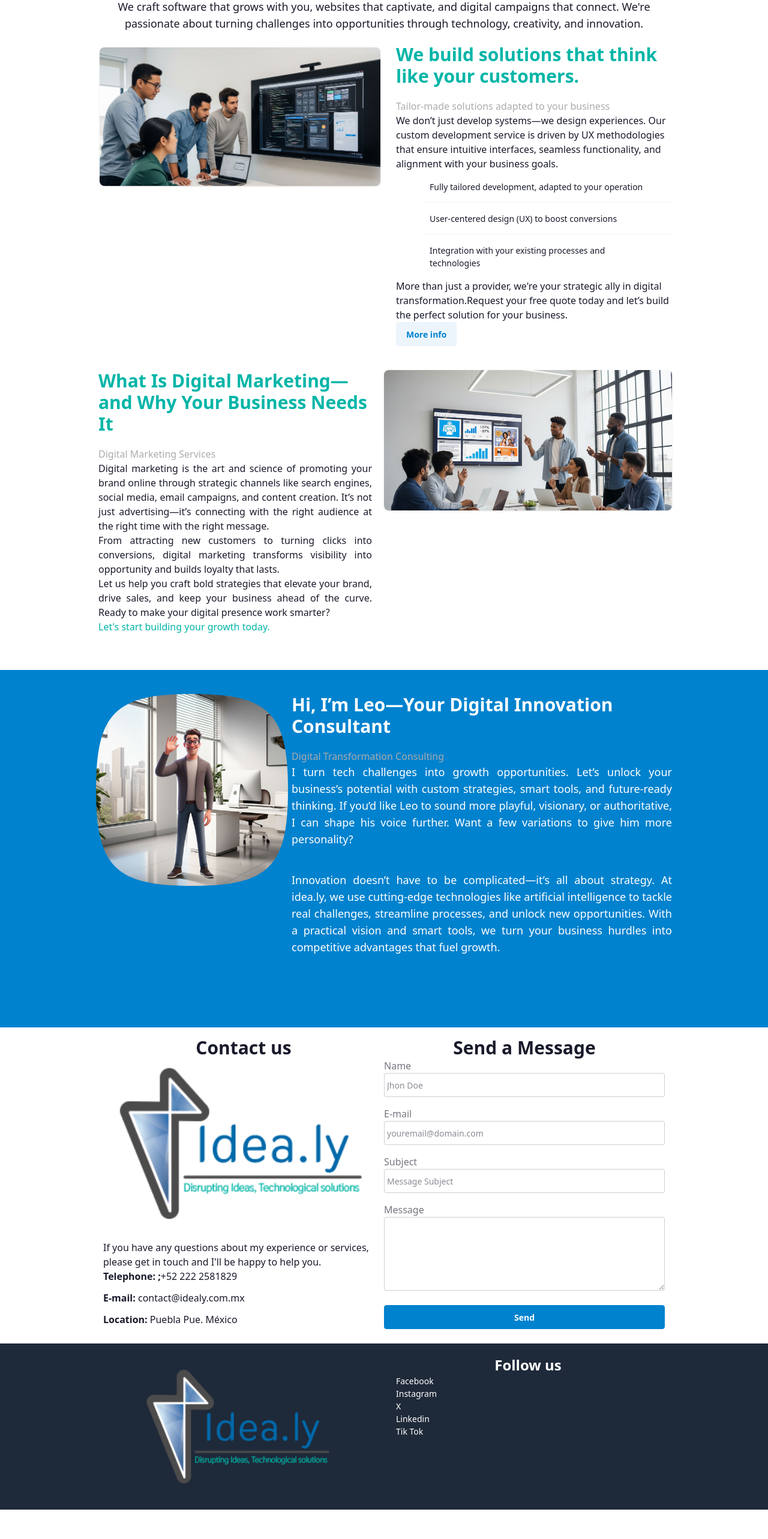
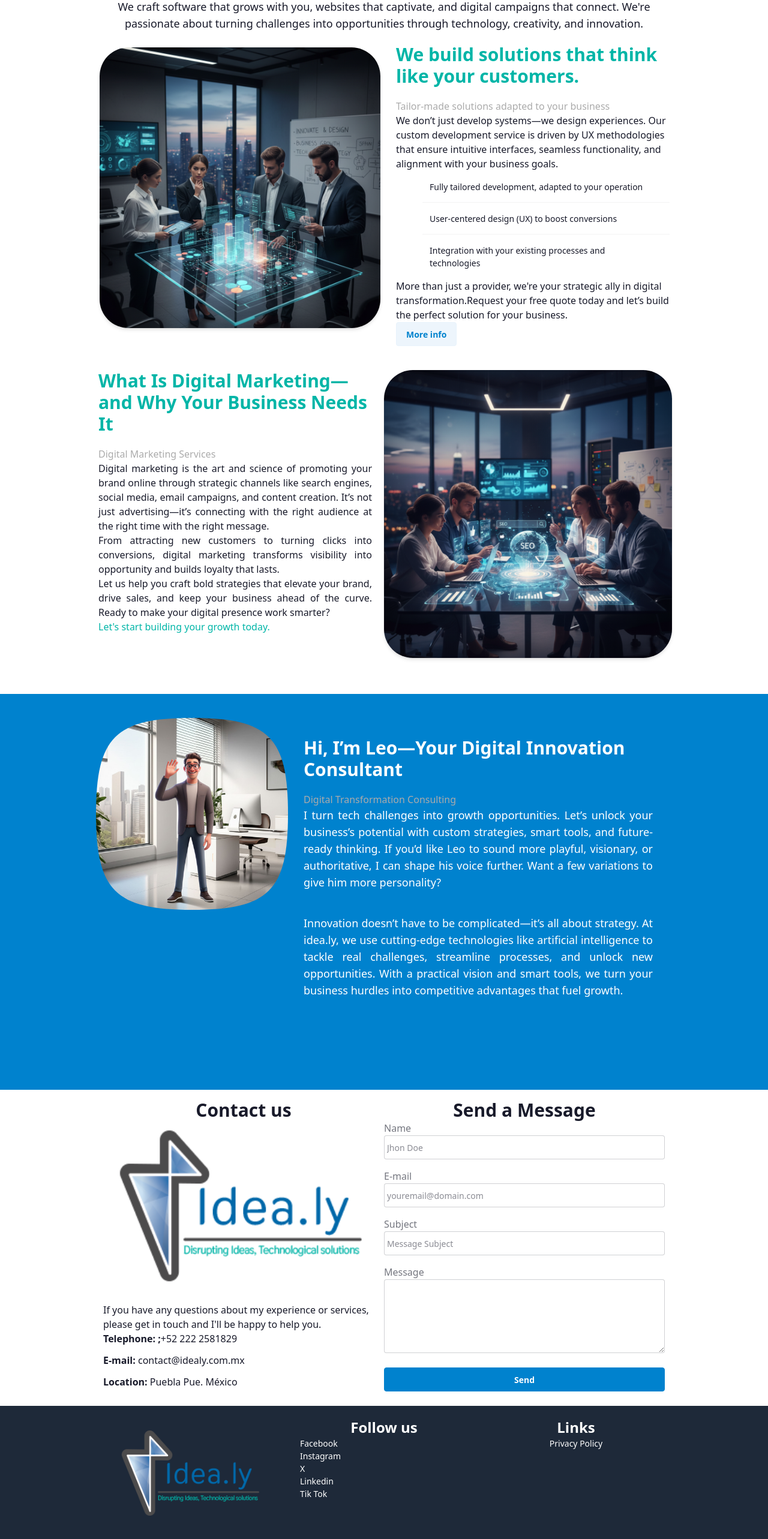
Before and after one commit to MauDesign/Idealy, a Next.js app: page /en in a window 1280 px wide. Shown: the part 1431-3997 px from the top of the page at 60% size. Before the commit the page ends 3948 px from the top, so only its background shows below. Built offline with nearby package versions, Linux system fonts and the light colour scheme; no server answers.

Commit message:
privicy policy y  cambio de imagenes

```diff
--- a/messages/en.json
+++ b/messages/en.json
@@ -94,7 +94,23 @@
 },
 "Footer":{
     "foot-title1":"Follow us",
-    "foot-title2":"Links"
+    "foot-title2":"Links",
+    "privacy-policy":"Privacy Policy"
+},
+"PrivacyPolicy": {
+    "title": "Privacy Policy",
+    "intro": "At Idea.ly, we take the privacy of our users very seriously. This policy describes how we handle your personal information.",
+    "section1_title": "1. Information We Collect",
+    "section1_content": "We collect information that you provide to us directly when completing contact forms, such as your name, email address, and phone number.",
+    "section2_title": "2. Use of Information",
+    "section2_content": "We use the collected information to respond to your inquiries, send you requested information, and improve our services.",
+    "section3_title": "3. Data Protection",
+    "section3_content": "We implement technical and organizational security measures to protect your personal data against unauthorized access, loss, or alteration.",
+    "section4_title": "4. Cookies",
+    "section4_content": "Our site uses cookies to enhance the user experience and analyze site traffic through tools like Google Analytics.",
+    "section5_title": "5. Your Rights",
+    "section5_content": "You have the right to access, correct, or request the deletion of your personal data. To do so, you can contact us through the means provided on the site.",
+    "section6_title": "6. Changes to this Policy",
+    "section6_content": "We reserve the right to update this policy at any time. Changes will be posted on this page."
 }
-
 }
--- a/messages/es.json
+++ b/messages/es.json
@@ -92,6 +92,23 @@
 },
 "Footer":{
     "foot-title1":"Síguenos",
-    "foot-title2":"Enlaces"
+    "foot-title2":"Enlaces",
+    "privacy-policy":"Políticas de Privacidad"
+},
+"PrivacyPolicy": {
+    "title": "Políticas de Privacidad",
+    "intro": "En Idea.ly, nos tomamos muy en serio la privacidad de nuestros usuarios. Esta política describe cómo manejamos su información personal.",
+    "section1_title": "1. Información que Recopilamos",
+    "section1_content": "Recopilamos información que usted nos proporciona directamente al completar formularios de contacto, como su nombre, dirección de correo electrónico y número de teléfono.",
+    "section2_title": "2. Uso de la Información",
+    "section2_content": "Utilizamos la información recopilada para responder a sus consultas, enviarle información solicitada y mejorar nuestros servicios.",
+    "section3_title": "3. Protección de Datos",
+    "section3_content": "Implementamos medidas de seguridad técnicas y organizativas para proteger sus datos personales contra el acceso no autorizado, la pérdida o la alteración.",
+    "section4_title": "4. Cookies",
+    "section4_content": "Nuestro sitio utiliza cookies para mejorar la experiencia del usuario y analizar el tráfico del sitio a través de herramientas como Google Analytics.",
+    "section5_title": "5. Sus Derechos",
+    "section5_content": "Usted tiene derecho a acceder, rectificar o solicitar la eliminación de sus datos personales. Para ello, puede ponerse en contacto con nosotros a través de los medios proporcionados en el sitio.",
+    "section6_title": "6. Cambios en esta Política",
+    "section6_content": "Nos reservamos el derecho de actualizar esta política en cualquier momento. Los cambios se publicarán en esta página."
 }
 }
--- a/src/app/[locale]/page.tsx
+++ b/src/app/[locale]/page.tsx
@@ -1,22 +1,22 @@
-import {getTranslations} from 'next-intl/server';
+import { getTranslations } from 'next-intl/server';
 import Image from "next/image";
 import Header from "@/app/ui/header/header";
 import Contact from "@/app/ui/contact/contact";
 import Footer from "@/app/ui/Footer/Footer";
-import {setRequestLocale} from 'next-intl/server';
+import { setRequestLocale } from 'next-intl/server';
 
-import type {locales } from '../../i18n/routing'
-type Props = {params: Promise<{locale: typeof locales[number]}>};
+import type { locales } from '../../i18n/routing'
+type Props = { params: Promise<{ locale: typeof locales[number] }> };
 
-export default async function Home({params}: Props) {
-  const {locale} = await params;
+export default async function Home({ params }: Props) {
+  const { locale } = await params;
   setRequestLocale(locale);
 
   const t = await getTranslations('Home');
   return (
     <div className="w-full">
       <main className="flex flex-wrap sm:w-full sm:flex-row">
-        <Header/>
+        <Header />
         <div className="bg-[#334B5F] lg:mt-45 lg:pb-5 sm:mt-5 ">
           <div className='flex flex-wrap w-3/4 m-auto '>
             <div className='lg:w-1/4 sm:w-full grow justify-center items-center'>
@@ -49,11 +49,11 @@ export default async function Home({params}: Props) {
           <div className='w-3/4 m-auto flex flex-wrap'>
             <div className='lg:w-1/2 sm:w-full grow sm:p-1.5 '>
               <Image
-              src= "/img/desarrollo_idealy.jpg"
+                src="/img/Build-idias-Idealy.webp"
                 alt='Desarrollo a la medida'
                 width={600}
-              height={300}
-              className='w-full shadow-sm rounded-lg '
+                height={400}
+                className='w-full shadow-md rounded-[3rem] '
               />
             </div>
             <div className='lg:w-1/2 pl-5 grow sm:w-full'>
@@ -82,11 +82,11 @@ export default async function Home({params}: Props) {
             </div>
             <div className='lg:w-1/2  sm:w-full grow'>
               <Image
-              src= "/img/markethink_idealy.jpg"
+                src="/img/seo-idias-Idealy.webp"
                 alt='Desarrollo a la medida'
                 width={600}
                 height={300}
-              className='w-100% h-auto rounded-lg shadow-sm'
+                className='w-100% h-auto rounded-[3rem] shadow-md'
               />
             </div>
 
@@ -96,15 +96,15 @@ export default async function Home({params}: Props) {
           <div className='w-3/4 m-auto flex flex-wrap'>
             <div className='lg:w-1/3 sm:w-full grow'>
               <Image
-              src= "/img/Consulting-leo-idealy.jpg"
+                src="/img/Consulting-leo-idealy.jpg"
                 alt='Desarrollo a la medida'
                 width={600}
                 height={300}
                 className='w-100% h-auto rounded-lg shadow-sm mask mask-squircle'
               />
             </div>
-            <div className='lg:w-2/3 pl-1.5 sm:w-full grow'>
-              <div className='w-full'>
+            <div className='lg:w-2/3 pl-1.5 p-3 sm:w-full grow'>
+              <div className='w-full p-5'>
                 <h2 className='w-full font-bold text-3xl  mb-5 text-[#ffffff]'>{t("title-consulting")}</h2>
                 <p className='w-full  text-md text-[#ababab]'>{t("subtitle-consulting")}</p>
                 <p className='w-full text-lg text-justify text-[#ffffff]'>{t("text-consulting")}</p>
@@ -116,10 +116,10 @@ export default async function Home({params}: Props) {
           </div>
         </div>
         <div id="contact" className='w-full'>
-              <Contact/>
+          <Contact />
         </div>
       </main>
-      <Footer/>
+      <Footer />
     </div>
   );
 }
--- /dev/null
+++ b/src/app/[locale]/privacy-policy/page.tsx
@@ -0,0 +1,57 @@
+import { getTranslations, setRequestLocale } from 'next-intl/server';
+import { Metadata } from 'next';
+
+type Props = { params: Promise<{ locale: string }> };
+
+export async function generateMetadata({ params }: Props): Promise<Metadata> {
+  const { locale } = await params;
+  const t = await getTranslations({ locale, namespace: 'PrivacyPolicy' });
+
+  return {
+    title: `${t('title')} | Idea.ly`,
+    description: t('intro'),
+  };
+}
+
+export default async function PrivacyPolicyPage({ params }: Props) {
+  const { locale } = await params;
+  setRequestLocale(locale);
+  const t = await getTranslations('PrivacyPolicy');
+
+  return (
+    <div className="min-h-screen bg-[#334B5F] pt-32 pb-20">
+      <div className="max-w-3xl mx-auto px-6">
+        <div className="mb-12">
+           <h1 className="text-4xl md:text-5xl font-extrabold text-[#00B5A7] mb-6">
+            {t('title')}
+          </h1>
+          <div className="h-1.5 w-24 bg-gradient-to-r from-[#00B5A7] to-cyan-400 rounded-full mb-10"></div>
+          <p className="text-xl text-white/90 leading-relaxed italic">
+            {t('intro')}
+          </p>
+        </div>
+
+        <div className="space-y-16">
+          {[1, 2, 3, 4, 5, 6].map((num) => (
+            <section key={num} className="relative pl-8 border-l-2 border-white/10 hover:border-[#00B5A7] transition-colors duration-300">
+              <div className="absolute -left-[5px] top-0 h-2 w-2 rounded-full bg-white/20 group-hover:bg-[#00B5A7]"></div>
+              <h2 className="text-2xl font-bold text-[#00B5A7] mb-4">
+                {t(`section${num}_title`)}
+              </h2>
+              <p className="text-white/80 leading-relaxed text-lg text-justify">
+                {t(`section${num}_content`)}
+              </p>
+            </section>
+          ))}
+        </div>
+
+        <div className="mt-20 pt-10 border-t border-white/10 flex justify-between items-center flex-wrap gap-4">
+          <p className="text-sm text-white/40">
+            © {new Date().getFullYear()} Idea.ly. {t('title')}
+          </p>
+          <div className="h-px flex-grow bg-white/5 mx-4 hidden sm:block"></div>
+        </div>
+      </div>
+    </div>
+  );
+}
--- a/src/app/ui/Footer/Footer.tsx
+++ b/src/app/ui/Footer/Footer.tsx
@@ -35,6 +35,16 @@ return(
           </ul>
         </div>
       </div>
+      <div className='lg:w-1/3 sm:w-full grow p-5'>
+        <div className='flex w-full justify-center items-center'>
+          <h1 className='font-bold text-2xl justify-center text-center text-white'>{t("foot-title2")}</h1>
+        </div>
+        <div className='lg:w-full sm:w-full grow justify-center items-center'>
+          <ul className='list text-white text-center'>
+            <li><Link href="/privacy-policy" className="hover:text-[#00B5A7] transition-colors">{t("privacy-policy")}</Link></li>
+          </ul>
+        </div>
+      </div>
     </div>
   </div>
 )
```
Also changed, not shown: public/img/Build-idias-Idealy.webp (added), public/img/seo-idias-Idealy.webp (added). Lines whose indentation alone changed are shown as unchanged.
